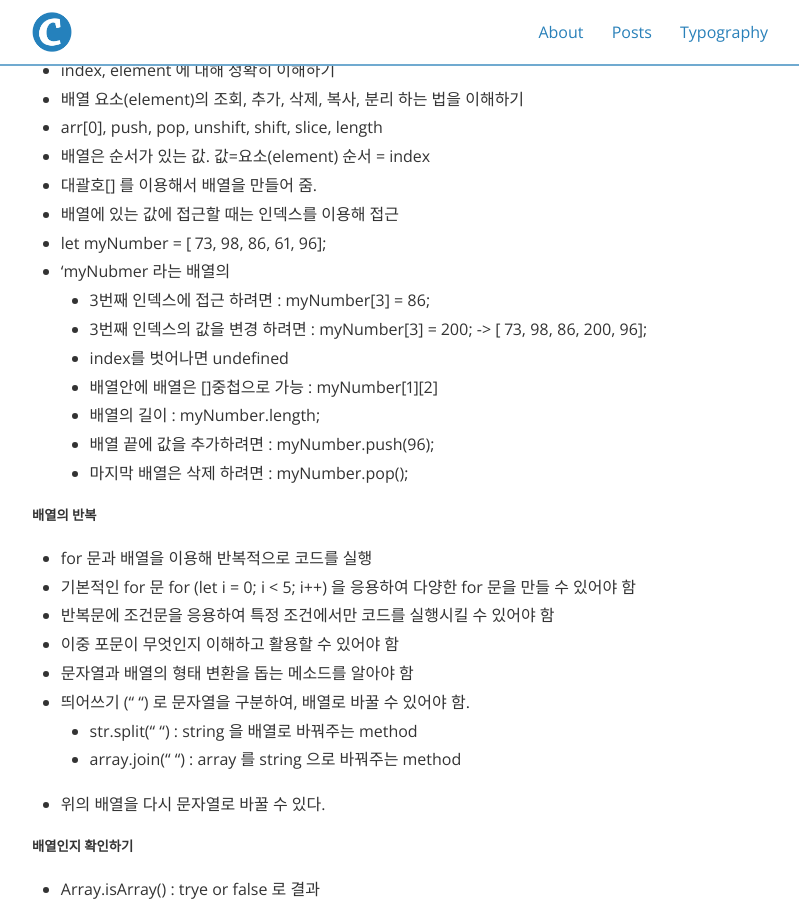
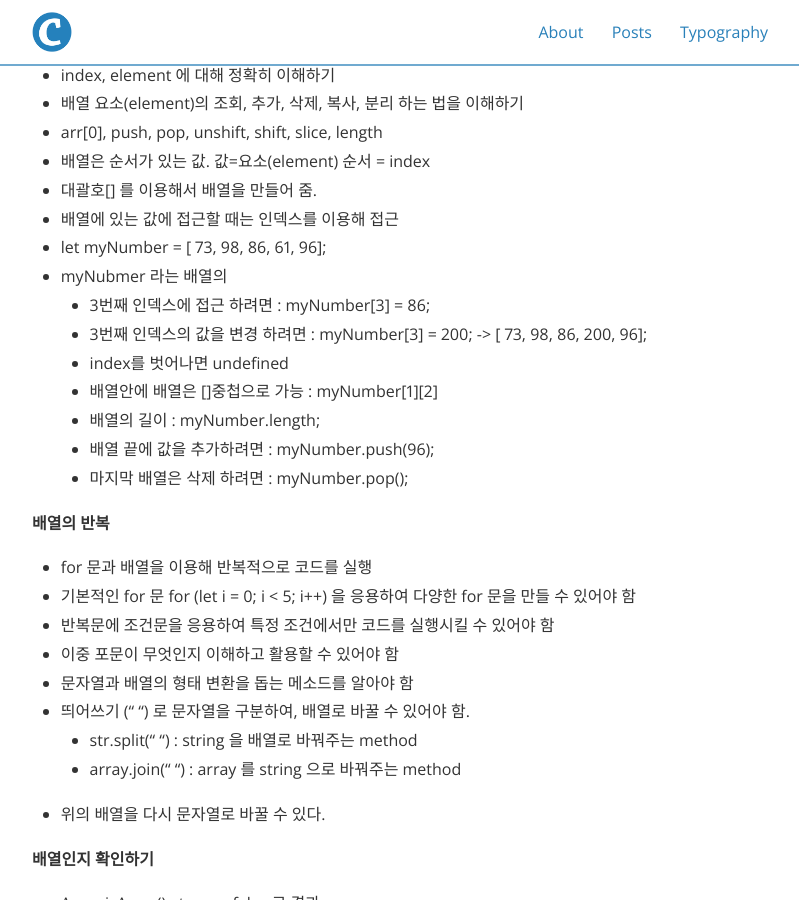
Before and after one commit to newkidsean/newkidsean.github.io, a Jekyll site: the page built from _posts/2020-07-30-TIL.markdown, in a window 1280 px wide and 900 px high, scrolled down 563 px. Shown: the whole window, without its empty margins (240-1039 px from the left). Built offline with Jekyll 4.4.1, drawn with Linux system fonts in a browser that asks for light colours; nearby versions of some CDN libraries.

Commit message:
some edited

````diff
--- a/_posts/2020-07-30-TIL.markdown
+++ b/_posts/2020-07-30-TIL.markdown
@@ -9,7 +9,7 @@ tags:	TIL javascript
 cover:  "/assets/instacode.png"
 main_nav: true
 ---
-##### 배열 기초
+**배열 기초**
 - index, element 에 대해 정확히 이해하기
 - 배열 요소(element)의 조회, 추가, 삭제, 복사, 분리 하는 법을 이해하기
 - arr[0], push, pop, unshift, shift, slice, length
@@ -17,7 +17,7 @@ main_nav: true
 - 대괄호[] 를 이용해서 배열을 만들어 줌.
 - 배열에 있는 값에 접근할 때는 인덱스를 이용해 접근
 - let myNumber = [ 73, 98, 86, 61, 96];
-- 'myNubmer 라는 배열의
+- myNubmer 라는 배열의
   - 3번째 인덱스에 접근 하려면 : myNumber[3] = 86;
   - 3번째 인덱스의 값을 변경 하려면 : myNumber[3] = 200; -> [ 73, 98, 86, 200, 96];
   - index를 벗어나면 undefined
@@ -26,7 +26,7 @@ main_nav: true
   - 배열 끝에 값을 추가하려면 : myNumber.push(96);
   - 마지막 배열은 삭제 하려면 : myNumber.pop();
 
-##### 배열의 반복
+**배열의 반복**
 - for 문과 배열을 이용해 반복적으로 코드를 실행
 - 기본적인 for 문 for (let i = 0; i < 5; i++) 을 응용하여 다양한 for 문을 만들 수 있어야 함
 - 반복문에 조건문을 응용하여 특정 조건에서만 코드를 실행시킬 수 있어야 함
@@ -37,11 +37,11 @@ main_nav: true
   - array.join(" ") : array 를 string 으로 바꿔주는 method
 - 위의 배열을 다시 문자열로 바꿀 수 있다.
 
-##### 배열인지 확인하기
+**배열인지 확인하기**
 - Array.isArray() : trye or false 로 결과
   - 이렇게 하는 이유가, typeof 로 확인하면 typeof 는 객체(object)와 배열(array)을 구분하지 못하고 모두 객체로 출력한다.
 
-##### 배열 요소 추가 및 삭제
+**배열 요소 추가 및 삭제**
 - console.table(array 이름) 으로 실행하면 아예 table 로 결과를 보여 줌
 - 아래 두가지는 배열 끝에서 추가/삭제하는 방법
 `array.push() : 추가`
@@ -69,7 +69,8 @@ num1.concat(num2, num3);
 const animals = ['ant', 'bison', 'camel', 'duck', 'elephant'];
 
 console.log(animals.slice(2));
-// expected output: Array ["camel", "duck", "elephant"] end point 를 따로 넣지 않는 경우, 괄호 안의 숫자는 시작점으로 인식하고 배열의 끝까지 출력함
+// expected output: Array ["camel", "duck", "elephant"]
+// end point 를 따로 넣지 않는 경우, 괄호 안의 숫자는 시작점으로 인식하고 배열의 끝까지 출력함
 
 console.log(animals.slice(2, 4));
 // expected output: Array ["camel", "duck"]
@@ -80,18 +81,18 @@ console.log(animals.slice(1, 5));
 
 - push, pop, unshift, shift는 그냥 넣는 작업. 배열 생성과는 무관
 
-##### 배열 요소 포함 여부 확인
+**배열 요소 포함 여부 확인**
 - array.indexOf(찾고자 하는거) -> 인덱스(자리 번호)를 알려줌. 이걸 통해 요소 포함 여부를 확인할 수 있다. 대소문자 구분해야 함.
 - array.includes(찾으려는 값, 어느 인덱스부터) 로 찾을수도 있다. ex) array.includes('word')
 - 둘 중에서는 인덱스오브를 더 추천. 왜냐하면 includes 는 internet explore 를 호환되지 않는다.
 
-##### 그 외
+**그 외**
 - str.split 할 때 str.split(요 괄호안에 들어가는 게 나누는 기준임) : string 을 배열로 바꿔주는 method
 ```javascript
 str.split(' '); // 띄어쓰기를 기준으로 나눔
 str.split(,); //콤마를 기준으로 나눔
 ```
-#### 객체
+**객체**
 - 배열 및 객체 구조와 사용법을 이해해야 함.
 
 - 객체는 주소록 같은거를 다룰때 좋다.
````
Also changed, not shown: _posts/2020-07-28-TIL.markdown (+5 -5 lines), _posts/2020-07-29-TIL.markdown (+4 -4 lines).
